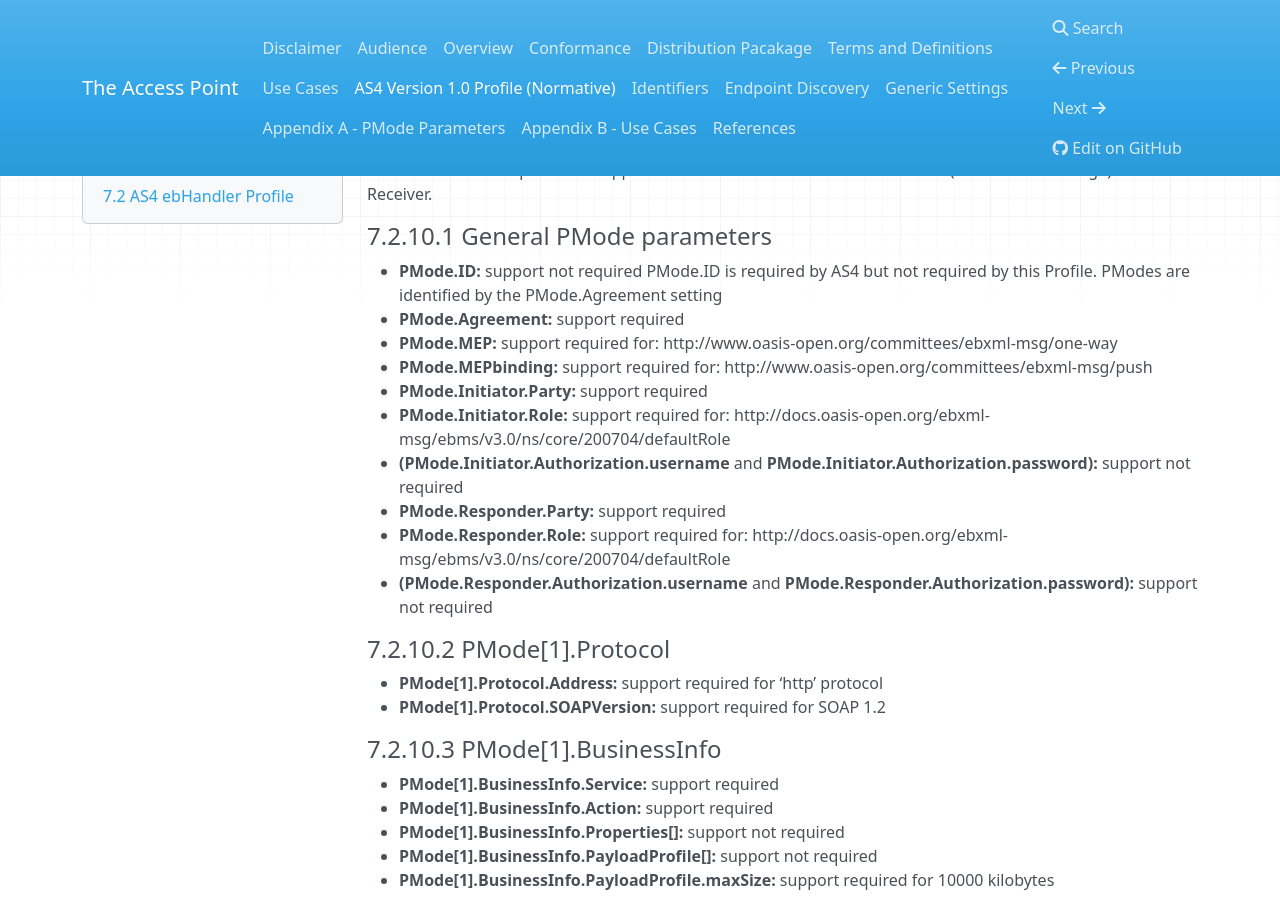
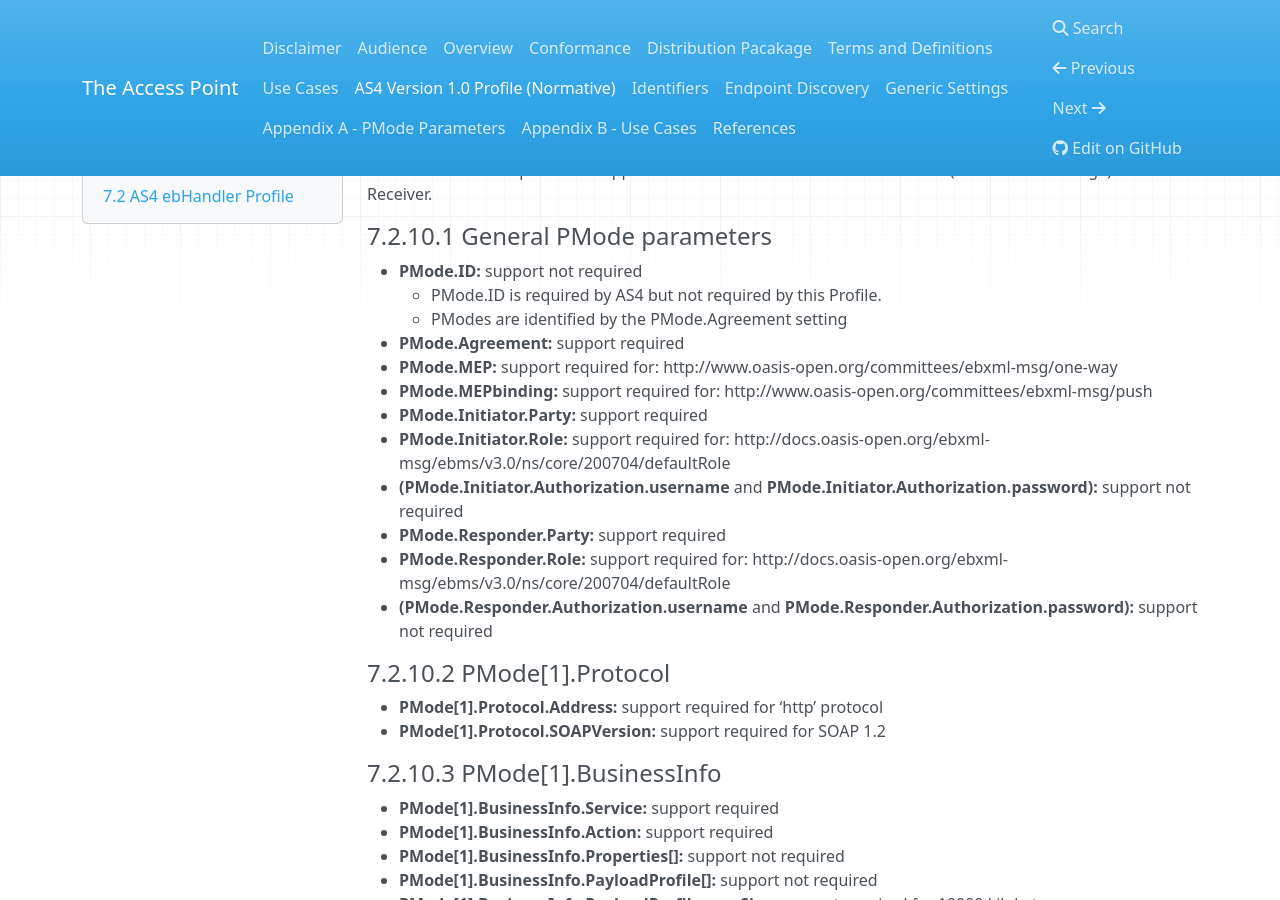
Before and after one commit to Digital-Business-Council/Access-Point, an MkDocs documentation site: the page built from docs/AS4_version1.0_profile.md, in a window 1280 px wide and 900 px high, scrolled down 3857 px. Built offline with MkDocs 1.6.1, drawn with Linux system fonts in a browser that asks for light colours; nearby versions of some CDN libraries; old or Windows-style settings are respelled for this version of MkDocs.

```diff
--- a/docs/AS4_version1.0_profile.md
+++ b/docs/AS4_version1.0_profile.md
@@ -80,8 +80,8 @@ An AS4 handler is expected to support the PMode set below both as a Sender (of t
 
 #### 7.2.10.1 General PMode parameters
  - **PMode.ID:** support not required
-    PMode.ID is required by AS4 but not required by this Profile.
-    PModes are identified by the PMode.Agreement setting
+     - PMode.ID is required by AS4 but not required by this Profile.
+     - PModes are identified by the PMode.Agreement setting
  - **PMode.Agreement:** support required
  - **PMode.MEP:** support required for: http://www.oasis-open.org/committees/ebxml-msg/one-way
  - **PMode.MEPbinding:** support required for: http://www.oasis-open.org/committees/ebxml-msg/push
```
